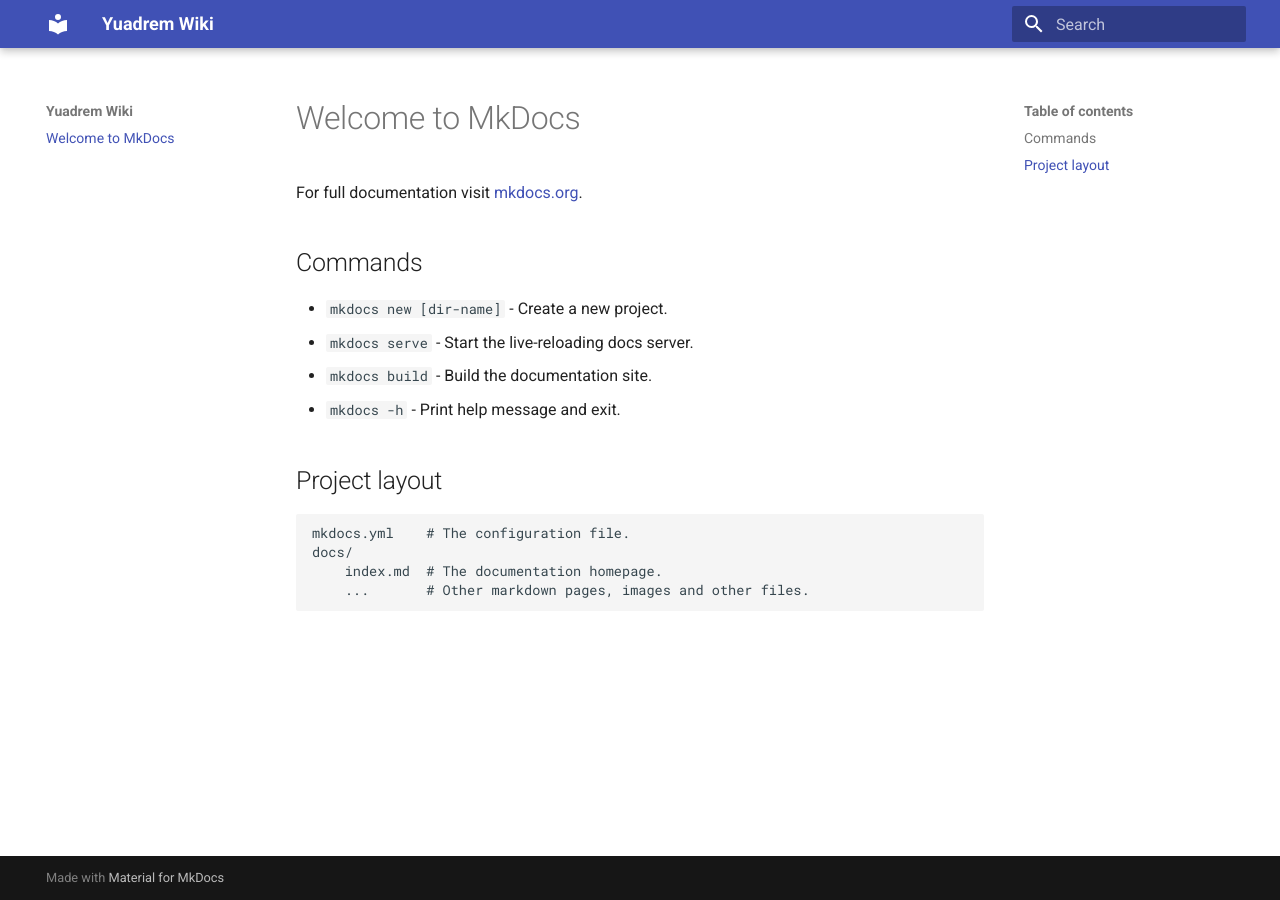
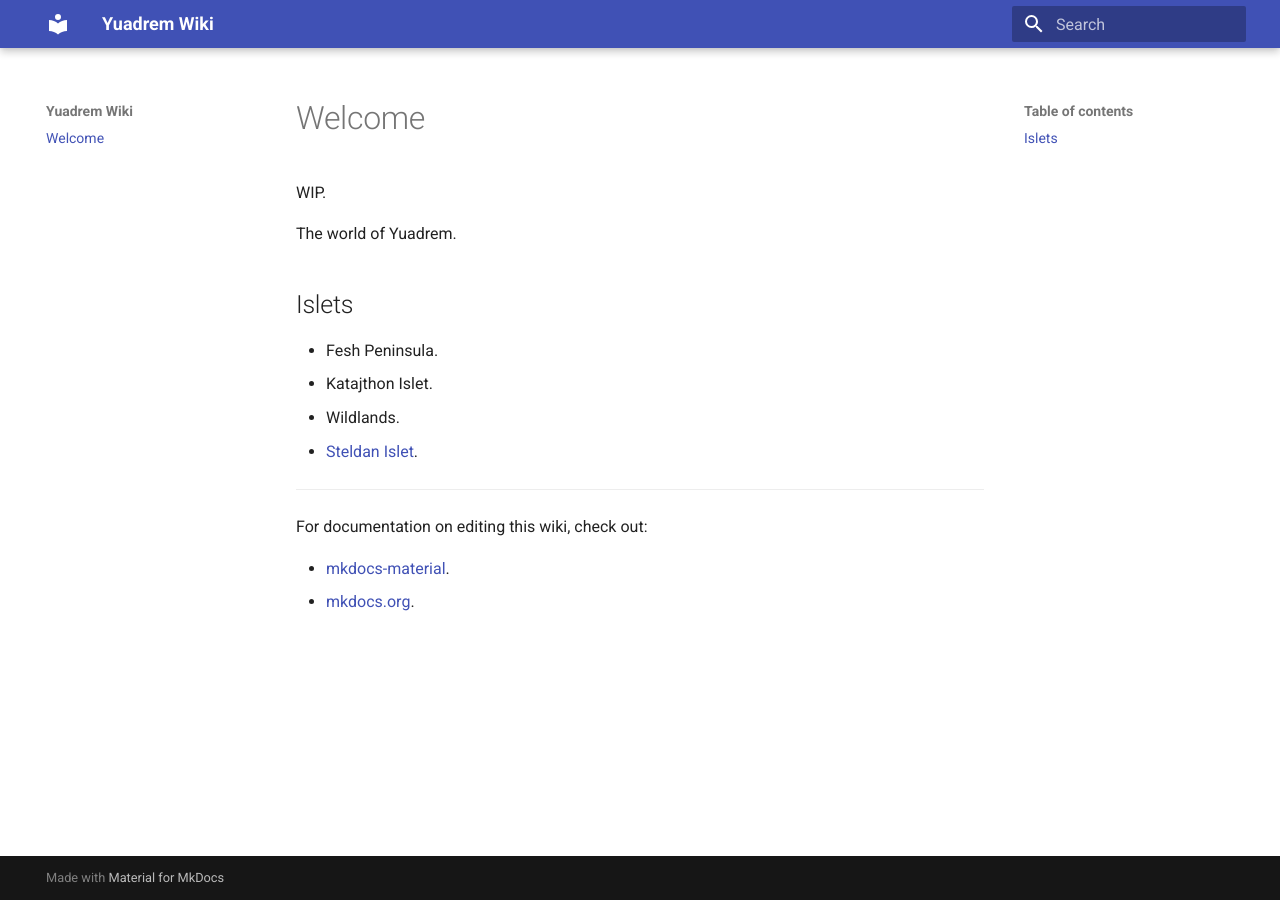
Before and after one commit to bleaktwig/yuadrem-wiki, an MkDocs documentation site: the page built from docs/index.md, in a window 1280 px wide. Built offline with MkDocs 1.6.1 and Material for MkDocs 9.7.7, drawn with Linux system fonts in a browser that asks for light colours.

Commit message:
Updated index

```diff
--- a/docs/index.md
+++ b/docs/index.md
@@ -1,17 +1,16 @@
-# Welcome to MkDocs
+# Welcome
+WIP.
 
-For full documentation visit [mkdocs.org](https://www.mkdocs.org).
+The world of Yuadrem.
 
-## Commands
+## Islets
+* Fesh Peninsula.
+* Katajthon Islet.
+* Wildlands.
+* [Steldan Islet](islets/steldan_islet/index.md).
 
-* `mkdocs new [dir-name]` - Create a new project.
-* `mkdocs serve` - Start the live-reloading docs server.
-* `mkdocs build` - Build the documentation site.
-* `mkdocs -h` - Print help message and exit.
+---
+For documentation on editing this wiki, check out:
 
-## Project layout
-
-    mkdocs.yml    # The configuration file.
-    docs/
-        index.md  # The documentation homepage.
-        ...       # Other markdown pages, images and other files.
+* [mkdocs-material](https://squidfunk.github.io/mkdocs-material/creating-your-site/).
+* [mkdocs.org](https://www.mkdocs.org).
```
